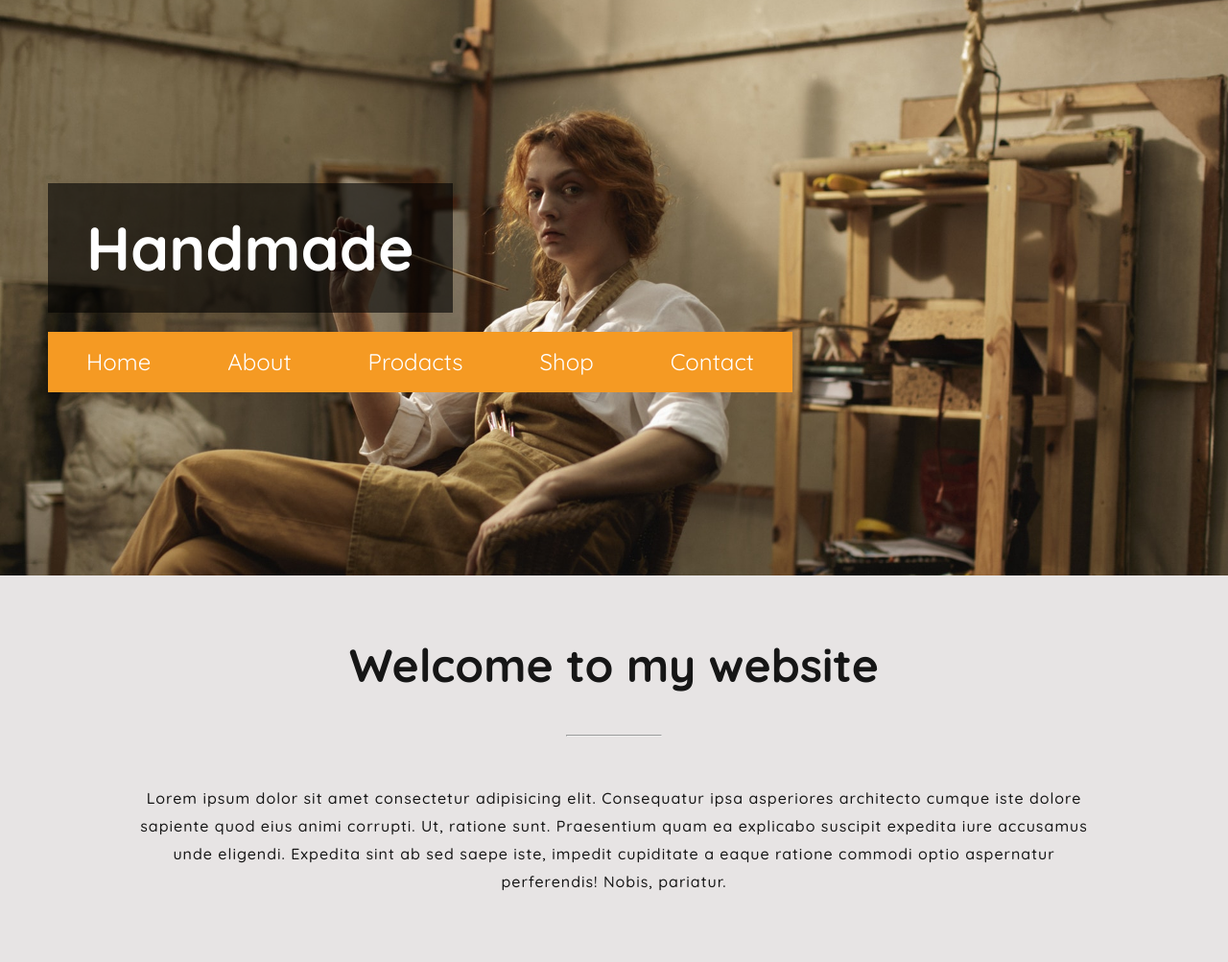
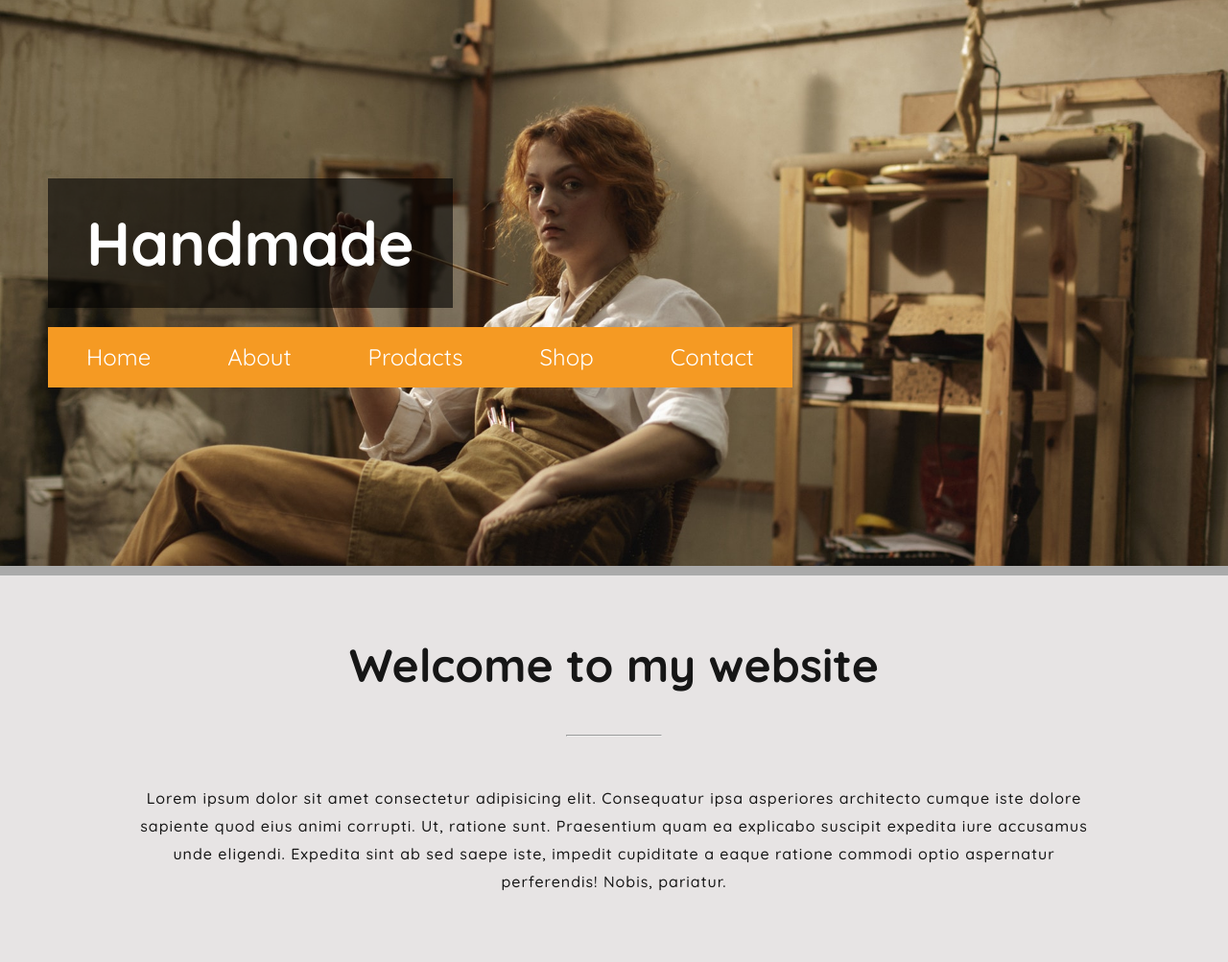
Before and after one commit to omicic/2-handmade, a PHP site: page / in a window 1280 px wide. Shown: the top 1003 px of the page at 96% size. Run offline with PHP 8.4, Linux system fonts and the light colour scheme; some libraries are stand-ins or nearby versions.

Commit message:
border mainHeader

```diff
--- a/partials/header.php
+++ b/partials/header.php
@@ -23,5 +23,4 @@
                 <li><a href="index.php"></a>Contact</li>
             </ul>
         </nav>
-
     </header>
--- a/style.css
+++ b/style.css
@@ -84,6 +84,7 @@ img {
   -webkit-box-direction: normal;
       -ms-flex-direction: column;
           flex-direction: column;
+  border-bottom: 10px solid #aaa;
 }
 
 @media (max-width: 766px) {
--- a/style.scss
+++ b/style.scss
@@ -152,6 +152,8 @@ img {
             }
         }
     }
+
+    border-bottom: 10px solid #aaa;
 }
 
 /***welcome***/
```
Also changed, not shown: 1 other file.
